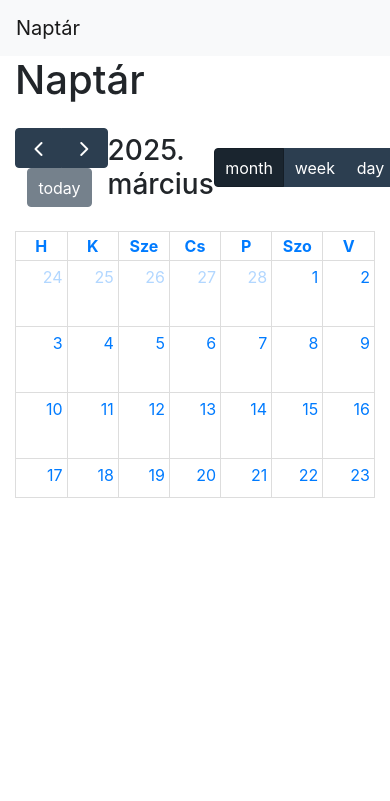
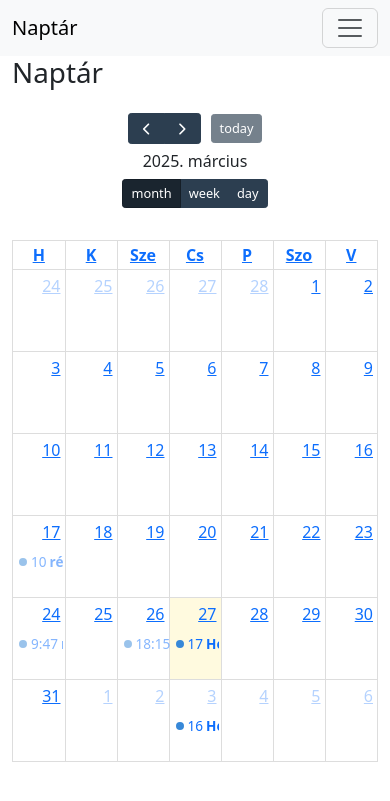
Before and after one commit to prohaas1337/calendarapp, a Django app: page /calendar/ in a window 390 px wide. Shown: the top 801 px of the page. Run offline with Django 5.2, Linux system fonts and the light colour scheme; a user stored in the database is signed in; data comes from the database, SQL or seed files in the repository; lists and menus that the app fills with data are empty.

Commit message:
redizajn2-1

```diff
--- a/calendarapp/templates/calendarapp/calendar.html
+++ b/calendarapp/templates/calendarapp/calendar.html
@@ -78,6 +78,7 @@
 
     document.addEventListener('DOMContentLoaded', function() {
         var calendarEl = document.getElementById('calendar');
+        var defaultView = window.innerWidth < 768 ? 'listWeek' : 'dayGridMonth';
 
         var calendar = new FullCalendar.Calendar(calendarEl, {
             locale: 'hu',
@@ -87,6 +88,15 @@
                 center: 'title',
                 right: 'dayGridMonth,timeGridWeek,timeGridDay'
             },
+            views: {
+            timeGridWeek: {
+                allDaySlot: false
+                },
+            timeGridDay: {
+                allDaySlot: false
+                }
+            },
+            height: 'auto',
             events: {
                 url: '/calendar/events/',
                 method: 'GET',
--- a/static/css/styles.css
+++ b/static/css/styles.css
@@ -6,3 +6,24 @@
     background-color: #28a745;  /* Zöld háttér */
     color: white;
 }
+
+@media (max-width: 768px) {
+  .fc .fc-toolbar {
+    flex-direction: column;
+    align-items: stretch;
+  }
+
+  .fc .fc-toolbar-chunk {
+    text-align: center;
+    margin-bottom: 0.5rem;
+  }
+
+  .fc .fc-button {
+    padding: 4px 8px;
+    font-size: 0.8rem;
+  }
+
+  .fc .fc-toolbar-title {
+    font-size: 1rem;
+  }
+}
--- a/templates/base.html
+++ b/templates/base.html
@@ -8,7 +8,7 @@
     <title>{% block title %}Alap cím{% endblock %}</title>
 
     <!-- Bootstrap -->
-    <link rel="stylesheet" href="https://cdn.jsdelivr.net/npm/bootstrap@4.6.2/dist/css/bootstrap.min.css">
+    <link href="https://cdn.jsdelivr.net/npm/bootstrap@5.3.3/dist/css/bootstrap.min.css" rel="stylesheet">
 
     <!-- FullCalendar CSS (opcionális, ha nem minden oldalon kell) -->
     {% block calendar_css %}
@@ -22,10 +22,20 @@
 <nav class="navbar navbar-expand-lg navbar-light bg-light">
   <div class="container-fluid">
     <a class="navbar-brand" href="{% url 'calendarapp:calendar_view' %}">Naptár</a>
-            <div class="collapse navbar-collapse">
-                <ul class="navbar-nav me-auto">
-                    <!-- További navigációs linkek -->
-                  <a class="navbar-brand" href="{% url 'calendarapp:profile' %}">Profilom</a>
+
+    <!-- Navbar toggle gomb mobil nézethez -->
+    <button class="navbar-toggler" type="button" data-bs-toggle="collapse" data-bs-target="#navbarContent"
+      aria-controls="navbarContent" aria-expanded="false" aria-label="Toggle navigation">
+      <span class="navbar-toggler-icon"></span>
+    </button>
+
+    <!-- Összecsukható tartalom -->
+    <div class="collapse navbar-collapse" id="navbarContent">
+      <ul class="navbar-nav me-auto mb-2 mb-lg-0">
+        <li class="nav-item">
+          <a class="nav-link" href="{% url 'calendarapp:profile' %}">Profilom</a>
+        </li>
+        <!-- Itt jöhetnek további menüpontok -->
       </ul>
       <ul class="navbar-nav">
         {% if user.is_authenticated %}
@@ -45,7 +55,7 @@
   </div>
 </nav>
 
-    <div class="container">
+    <div class="container-fluid">
         {% block content %}
         {% endblock %}
     </div>
@@ -53,7 +63,7 @@
     <!-- JS könyvtárak -->
     <script src="https://code.jquery.com/jquery-3.6.0.min.js"></script>
     <script src="https://cdn.jsdelivr.net/npm/popper.js@1.16.1/dist/umd/popper.min.js"></script>
-    <script src="https://cdn.jsdelivr.net/npm/bootstrap@4.6.2/dist/js/bootstrap.min.js"></script>
+    <script src="https://cdn.jsdelivr.net/npm/bootstrap@5.3.3/dist/js/bootstrap.bundle.min.js"></script>
 
     {% block extra_js %}
     {% endblock %}
```
Lines whose indentation alone changed are shown as unchanged.
